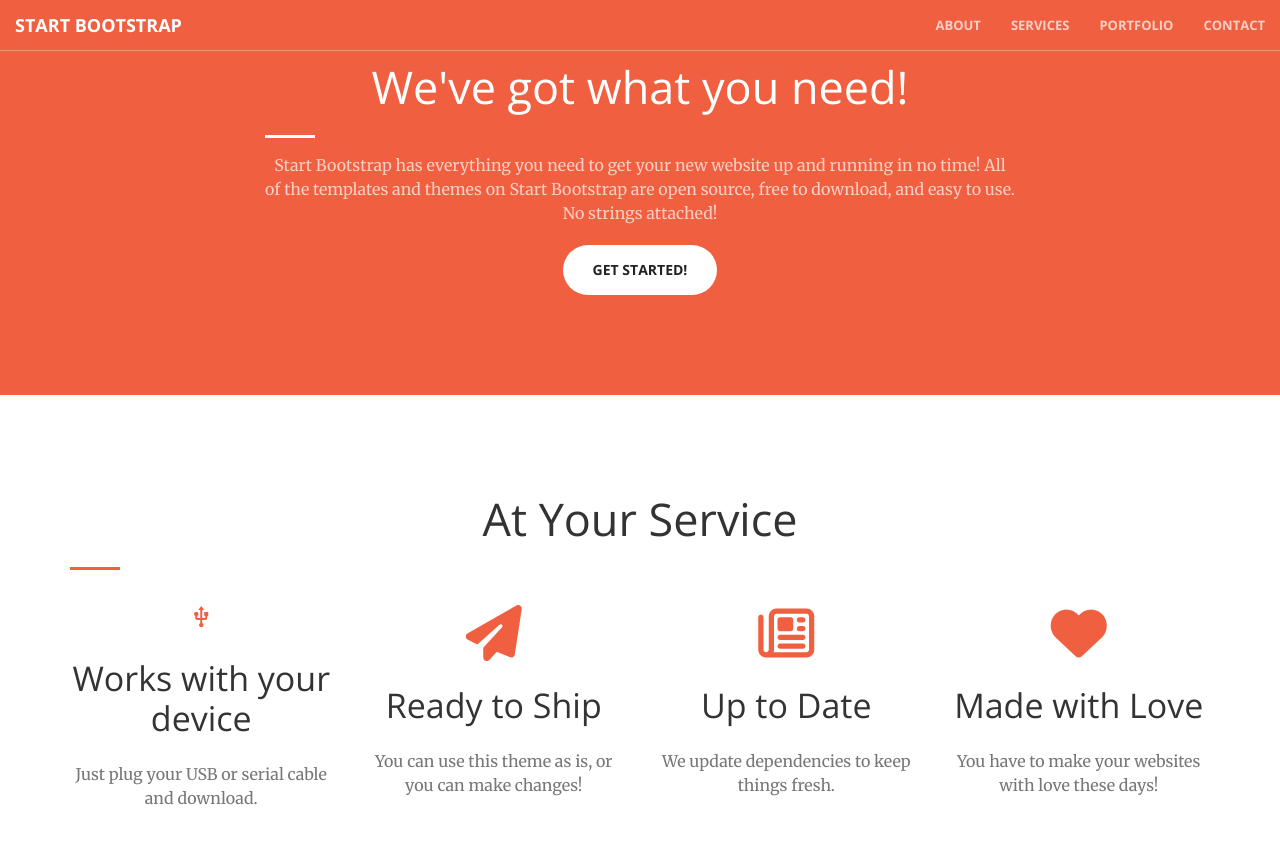
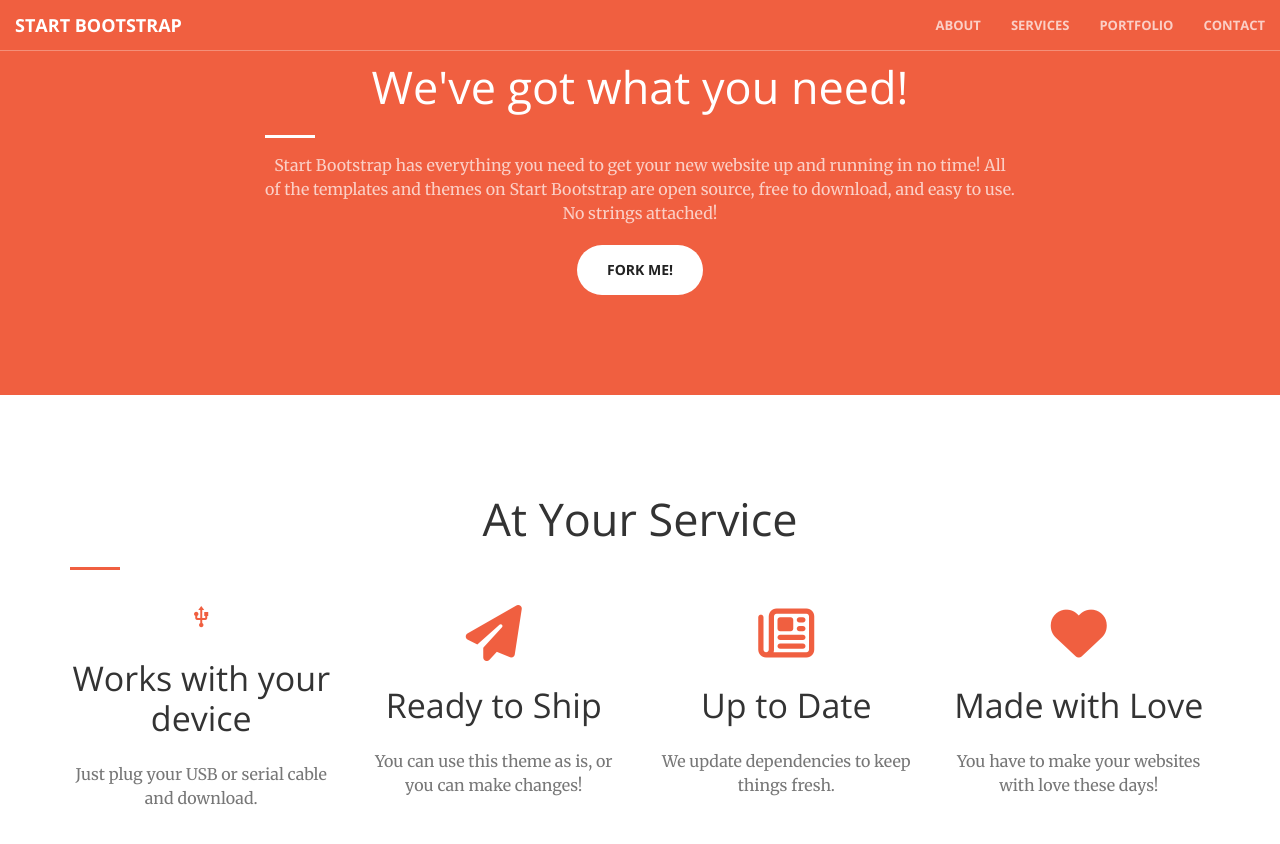
Before and after one commit to lordoftheflies/jekyll-theme-portal, a Jekyll site: the page built from index.html, in a window 1280 px wide and 900 px high, scrolled down 937 px. Shown: the top 844 px of the window. Built offline with Jekyll 4.4.1, drawn with Linux system fonts in a browser that asks for light colours; nearby versions of some CDN libraries; library files that are not in the unit come from our copies.

Commit message:
add link to project on GitLab ("Fork Me")

```diff
--- a/_includes/call-to-action.html
+++ b/_includes/call-to-action.html
@@ -5,7 +5,7 @@
                 <h2 class="section-heading">We've got what you need!</h2>
                 <hr class="light">
                 <p class="text-faded">Start Bootstrap has everything you need to get your new website up and running in no time! All of the templates and themes on Start Bootstrap are open source, free to download, and easy to use. No strings attached!</p>
-                <a href="#" class="btn btn-default btn-xl">Get Started!</a>
+                <a href="https://gitlab.com/jekyll-themes/creative/" class="btn btn-default btn-xl">Fork Me!</a>
             </div>
         </div>
     </div>
```
